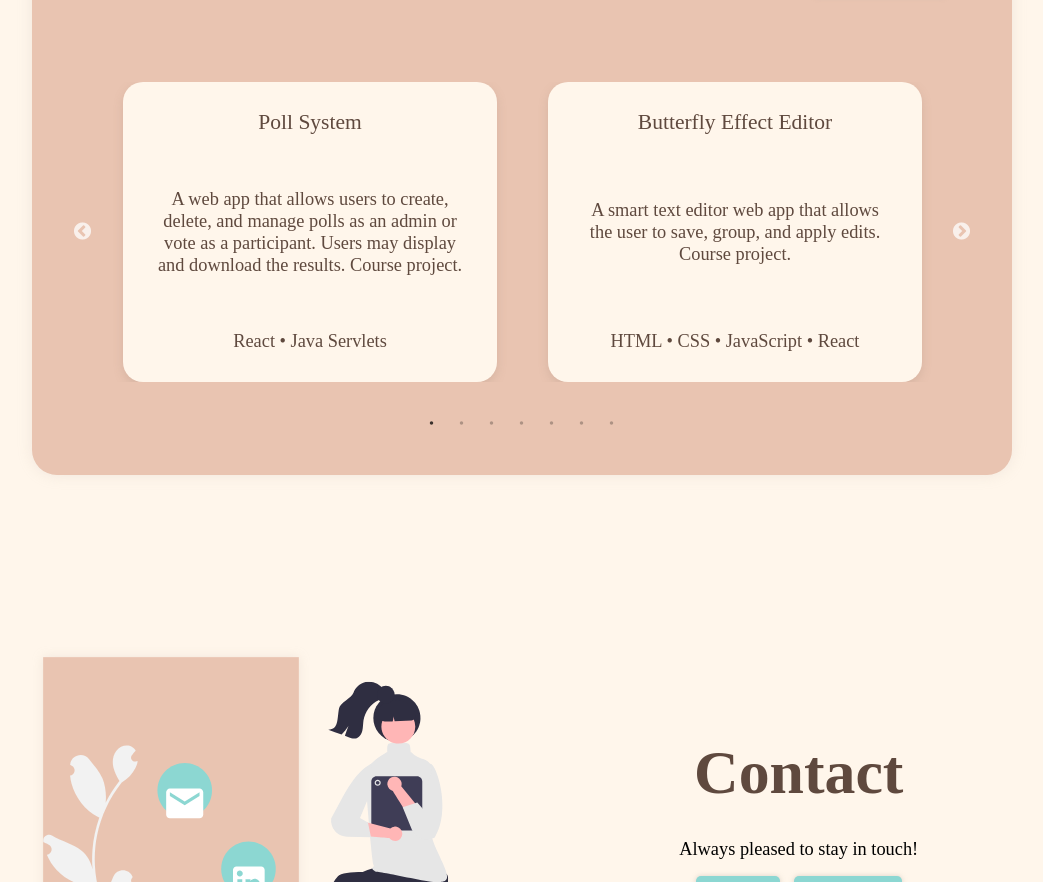
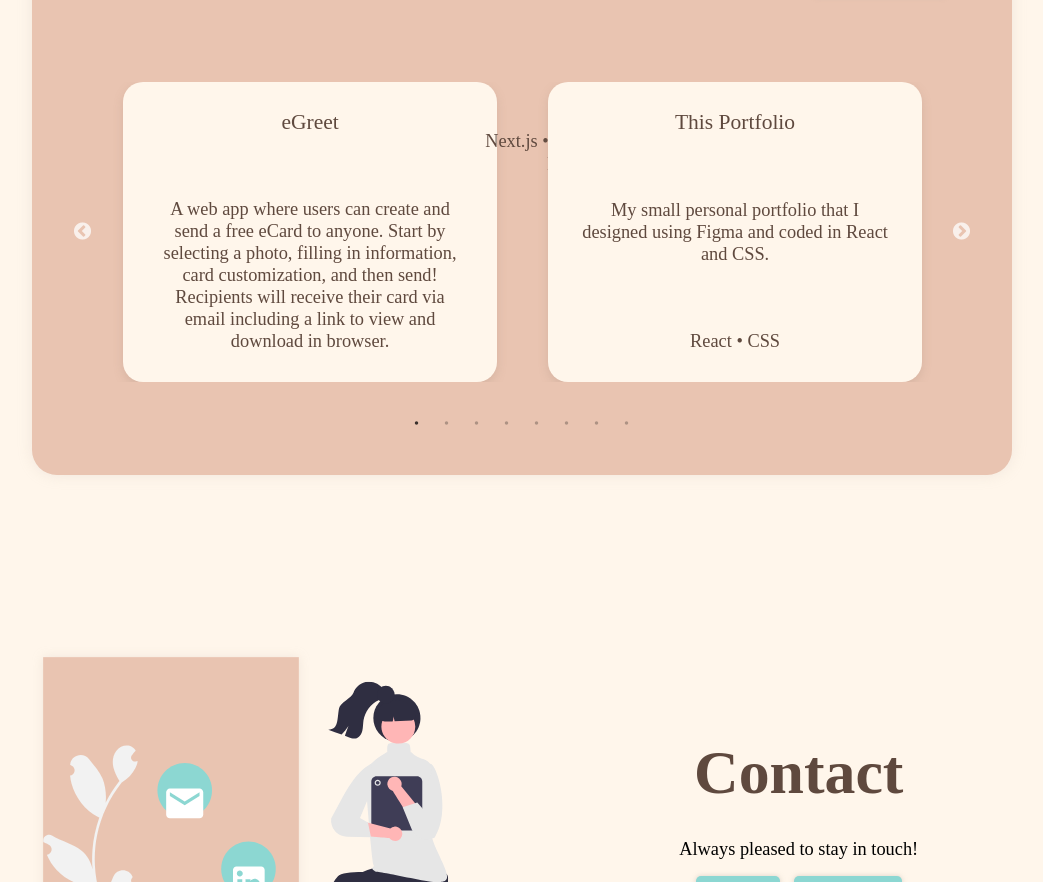
Before and after one commit to lisa7012/portfolio_v2, a React (Create React App) app: page / in a window 1280 px wide. Shown: the part 1600-2482 px from the top of the page, without its empty margins (118-1161 px from the left). Built offline with nearby package versions, Linux system fonts and the light colour scheme; a web font is replaced by a local one.

Commit message:
Update projects with eGreet

```diff
--- a/src/App.js
+++ b/src/App.js
@@ -23,8 +23,8 @@ function App() {
         <Contact socials={data.socials} />
       </div>
       <Footer
-        figma={data.projects[6].figma}
-        github={data.projects[6].link}
+        figma={data.projects[1].figma}
+        github={data.projects[1].link}
         fullName={data.fullName}
       />
     </div>
--- a/src/data.js
+++ b/src/data.js
@@ -41,6 +41,24 @@ const data = {
   projects: [
     {
       id: 1,
+      name: 'eGreet',
+      description:
+        'A web app where users can create and send a free eCard to anyone. Start by selecting a photo, filling in information, card customization, and then send! Recipients will receive their card via email including a link to view and download in browser.',
+      tech: 'Next.js • Tailwind CSS • TypeScript • Figma • React Email',
+      link: 'https://egreet.vercel.app/',
+    },
+    {
+      id: 2,
+      name: 'This Portfolio',
+      description:
+        'My small personal portfolio that I designed using Figma and coded in React and CSS.',
+      tech: 'React • CSS',
+      link: 'https://github.com/lisa7012/portfolio_v2',
+      figma:
+        'https://www.figma.com/proto/MCCeCEj3kMWsJzoroQQQwf/portfolio_v2?type=design&node-id=1035-67&t=B4LaMejjmuvfQMms-1&scaling=min-zoom&page-id=802%3A2&mode=design',
+    },
+    {
+      id: 3,
       name: 'Poll System',
       description:
         'A web app that allows users to create, delete, and manage polls as an admin or vote as a participant. Users may display and download the results. Course project.',
@@ -48,7 +66,7 @@ const data = {
       link: 'https://github.com/laila-chammaa/poll-system',
     },
     {
-      id: 2,
+      id: 4,
       name: 'Butterfly Effect Editor',
       description:
         'A smart text editor web app that allows the user to save, group, and apply edits. Course project.',
@@ -56,7 +74,7 @@ const data = {
       link: 'https://github.com/Butterfly354/ButterflyEffectEditor',
     },
     {
-      id: 3,
+      id: 5,
       name: 'Covid Web App',
       description:
         'A web app that allows employees to view/add/edit/delete patient, region, groupzone, etc. data from the database. Course project.',
@@ -64,7 +82,7 @@ const data = {
       link: 'https://github.com/lisa7012/Covid_Web_App',
     },
     {
-      id: 4,
+      id: 6,
       name: 'Warzone Game',
       description:
         'A game simulating https://www.warzone.com/ that is played using the terminal. Course project.',
@@ -72,7 +90,7 @@ const data = {
       link: 'https://github.com/lisa7012/Warzone_Game',
     },
     {
-      id: 5,
+      id: 7,
       name: 'Bistro Otto',
       description:
         'A restaurant website created for my Intro to Web Programming course project. Course project.',
@@ -80,22 +98,12 @@ const data = {
       link: 'https://github.com/lisa7012/Restaurant_Website',
     },
     {
-      id: 6,
+      id: 8,
       name: 'Panic App',
       description:
         'An Android app that aims to help calm people during a panic attack. User can upload recordings and sounds that soothes them. Assisted a friend on their personal project.',
       tech: 'Kotlin • XML',
       link: 'https://github.com/LLA-panic/panic-button',
-    },
-    {
-      id: 7,
-      name: 'This Portfolio',
-      description:
-        'My small personal portfolio that I designed using Figma and coded in React and CSS.',
-      tech: 'React • CSS',
-      link: 'https://github.com/lisa7012/portfolio_v2',
-      figma:
-        'https://www.figma.com/proto/MCCeCEj3kMWsJzoroQQQwf/portfolio_v2?type=design&node-id=1035-67&t=B4LaMejjmuvfQMms-1&scaling=min-zoom&page-id=802%3A2&mode=design',
     },
   ],
 
```
